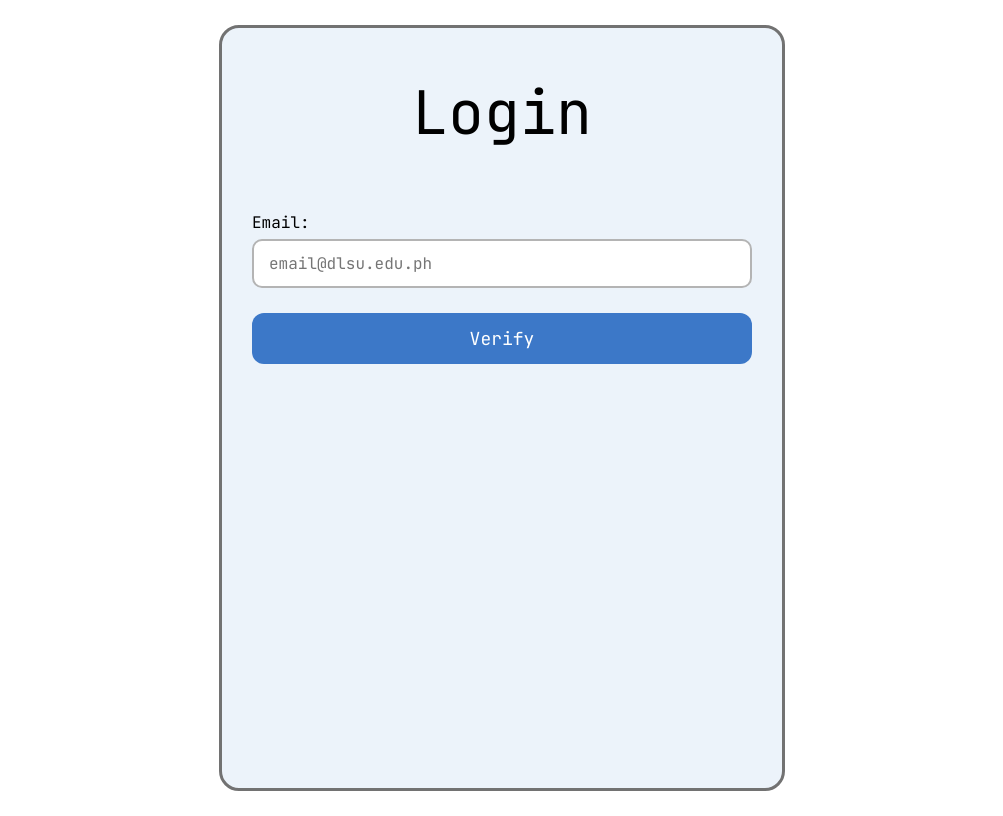
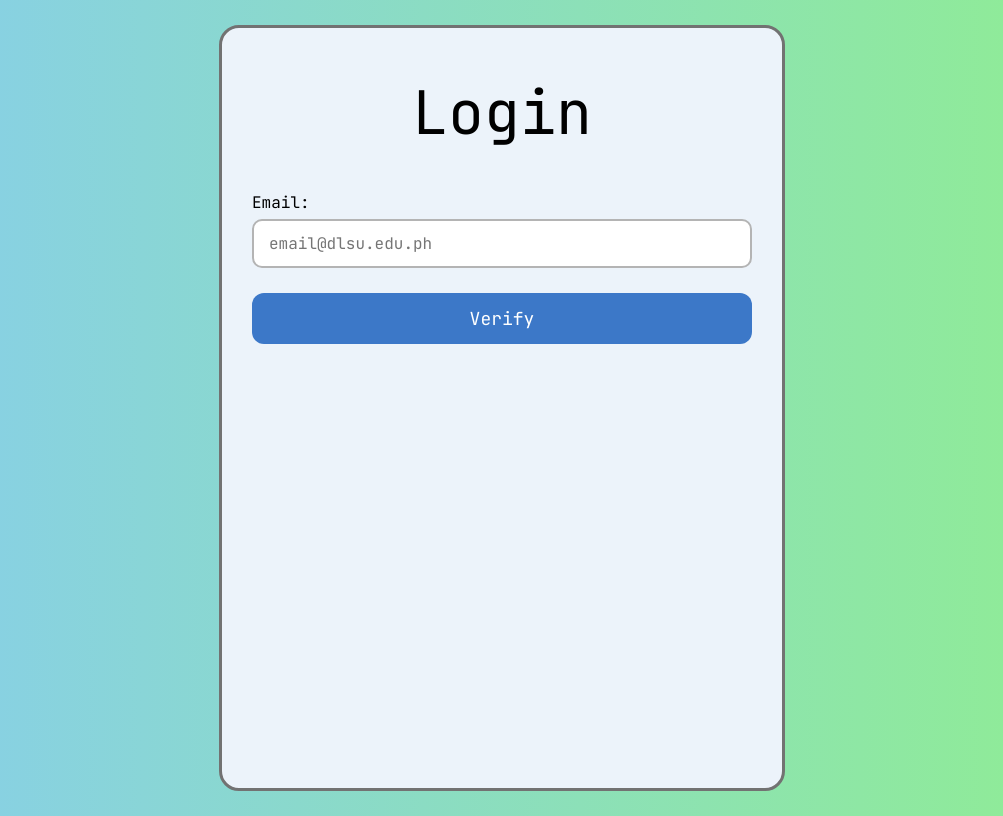
Before and after one commit to gianlwn/IT-PROG-MP, a PHP site: page /loginpage.html in a window 1280 px wide. Shown: the whole page, without its empty margins (138-1141 px from the left). Run offline with PHP 8.4, Linux system fonts and the light colour scheme.

Commit message:
Refactor HTML and CSS structure for login page

```diff
--- a/design/loginpage-style.css
+++ b/design/loginpage-style.css
@@ -5,13 +5,14 @@
 }
 
 body {
+    background: linear-gradient(to right, skyblue, lightgreen); /* might change */
     min-height: 100vh;
     display: flex;
     justify-content: center;
     align-items: center;
 }
 
-.container {
+#container {
     background-color: rgb(236, 243, 250);
     height: 700px;
     width: 500px;
@@ -20,17 +21,17 @@ body {
     padding: 30px;
 }
 
-#login p {
+#login {
     font-size: 60px;
     margin-top: 15px;
     text-align: center;
 }
 
-.input {
+#input {
     margin-top: 40px;
 }
 
-.input label {
+#input label {
     display: block;
     margin-bottom: 6px;
 }
--- a/loginpage.html
+++ b/loginpage.html
@@ -15,11 +15,9 @@
 
   <body>
     <form action="verifypage.php" method="post" onsubmit="disableButton()">
-      <div class="container">
-        <div id="login">
-          <p>Login</p>
-        </div>
-        <div class="input">
+      <div id="container">
+        <div id="login">Login</div>
+        <div id="input">
           <label for="email">Email:</label>
           <input
             type="email"
@@ -30,7 +28,6 @@
             title="Use lowercase letters and underscores only (name_name@dlsu.edu.ph)"
             required
           />
-
           <input type="submit" value="Verify" id="submitbtn" />
         </div>
       </div>
```
